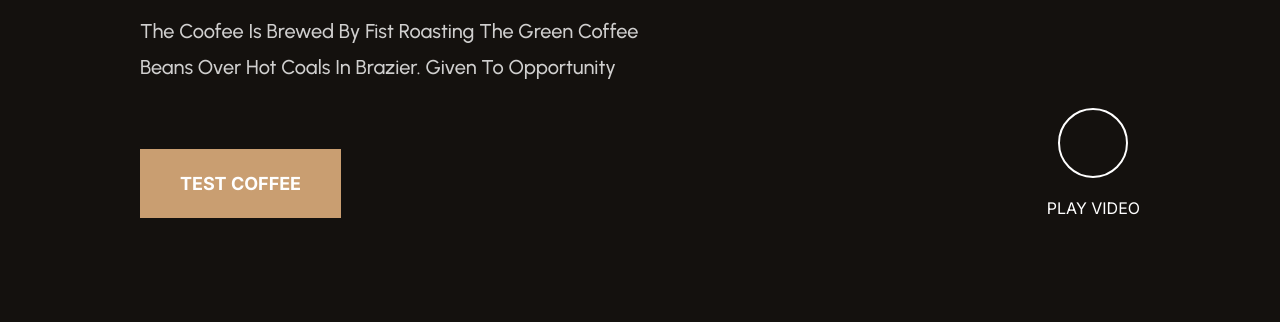
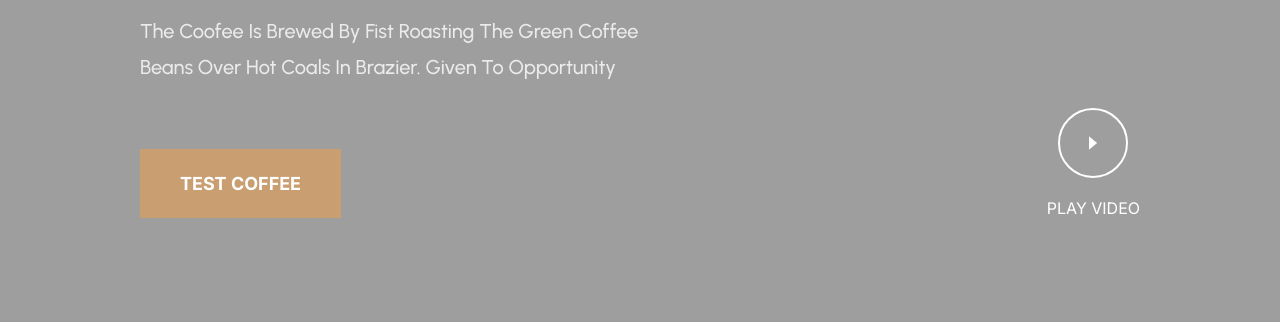
Before and after one commit to TolegenAzamat/coffee2, a plain HTML site: page index.html in a window 1280 px wide. Shown: the part 478-800 px from the top of the page. Drawn offline with Linux system fonts and the light colour scheme; the site is published under a folder, as on GitHub Pages, so addresses that start at the root find nothing.

Commit message:
Update style.css

```diff
--- a/style.css
+++ b/style.css
@@ -81,7 +81,7 @@ button{
 }
 
 .main{
-    background: url(/main.png) 50% 0%/cover no-repeat;
+    background: url(main.png) 50% 0%/cover no-repeat;
 }
 
 .banner{
@@ -140,7 +140,7 @@ button{
     height: 66px;
     border: 2px solid #fff;
     border-radius: 50%;
-    background: url(/play.png) 50%/14px 18px no-repeat;
+    background: url(play.png) 50%/14px 18px no-repeat;
     transform: translateX(-50%);
 }
 .banner-video_btn:hover{
```
